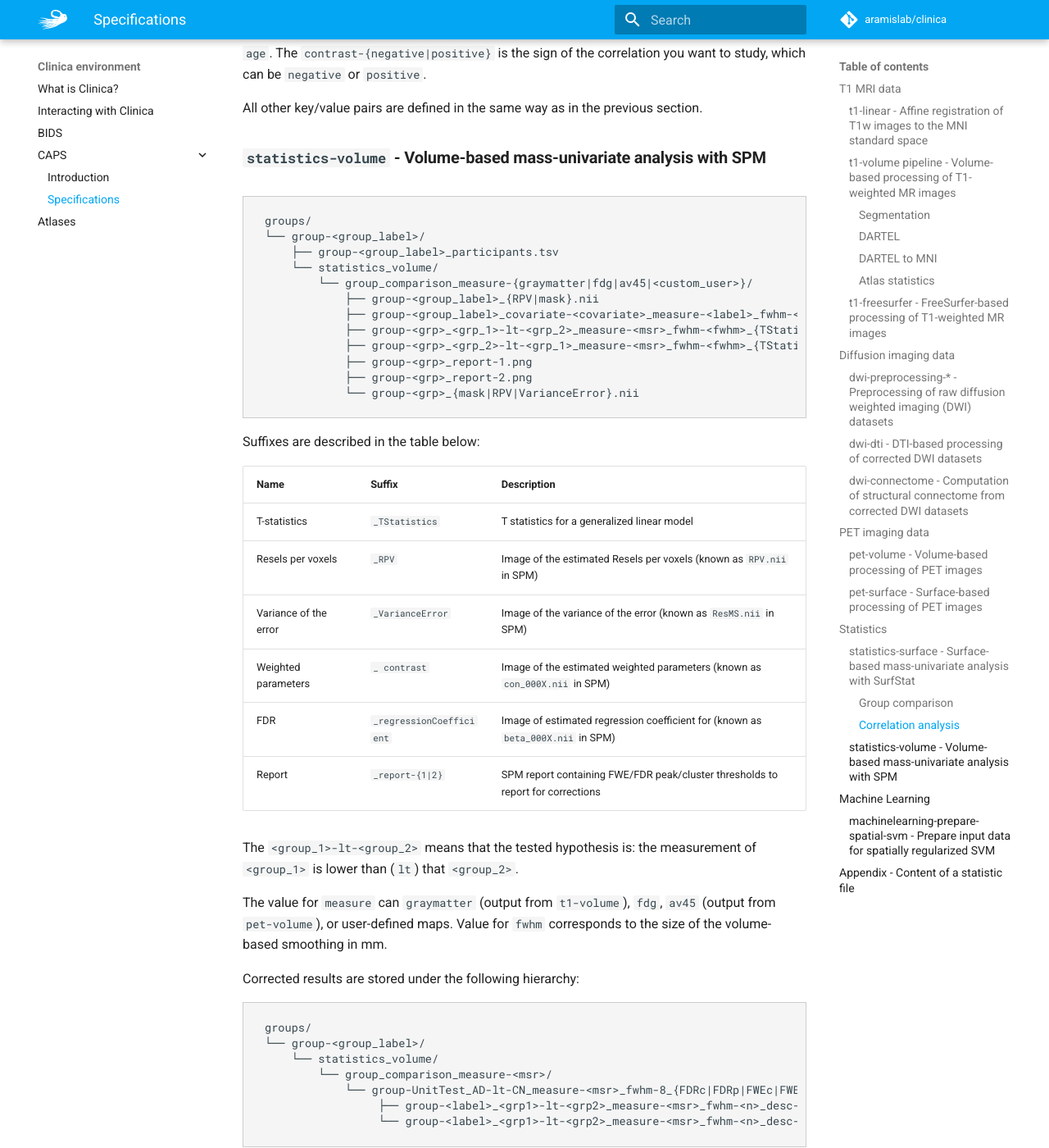
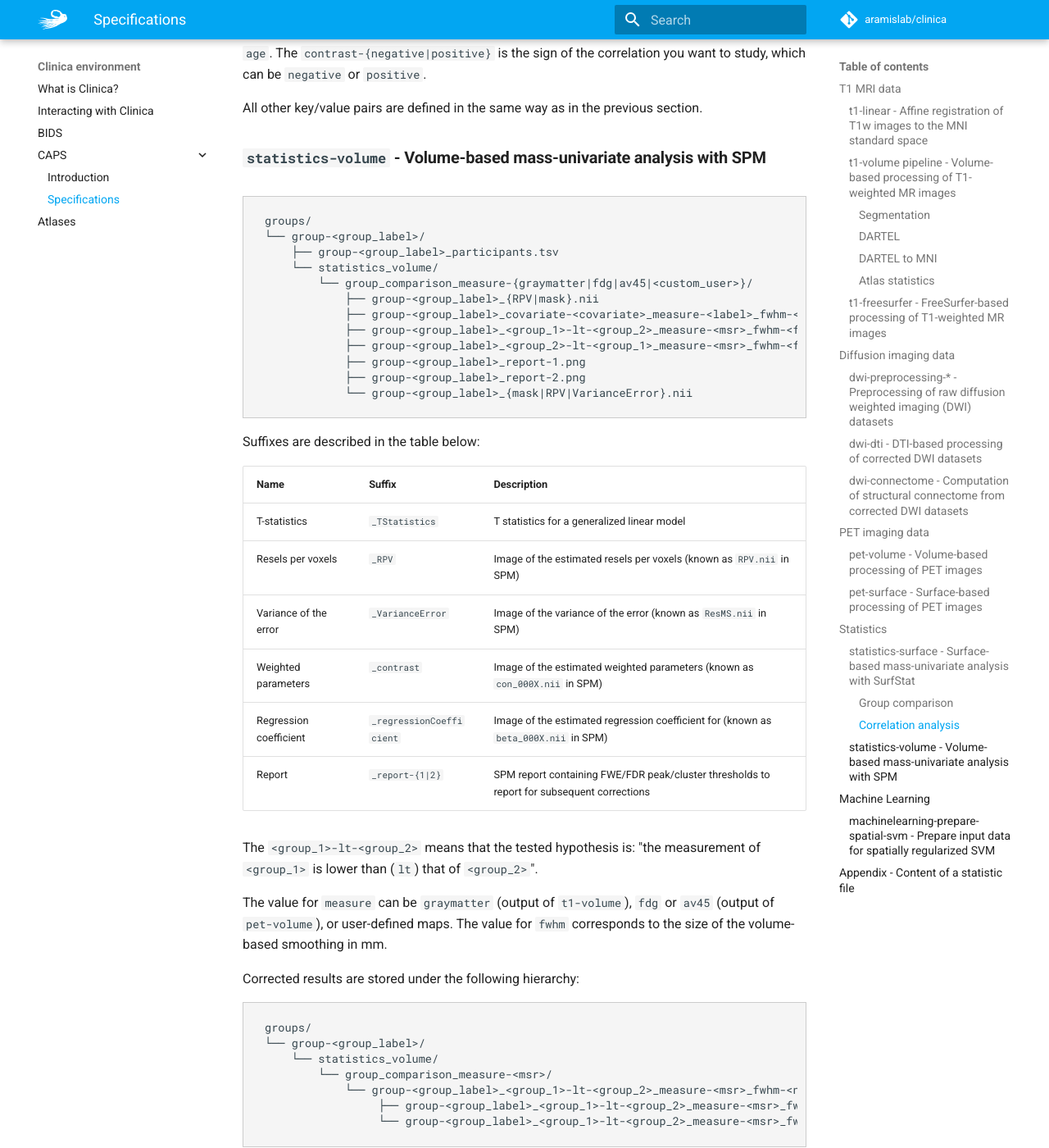
Before and after one commit to aramis-lab/clinica, an MkDocs documentation site: the page built from docs/CAPS/Specifications.md, in a window 1280 px wide and 1400 px high, scrolled down 10551 px. Shown: the whole window at 82% size. Built offline with MkDocs 1.6.1 and Material for MkDocs 9.7.7, drawn with Linux system fonts in a browser that asks for light colours; comment, search, counter and statistics services are not loaded; some of the changed text lies outside the part shown.

Commit message:
Review statistics-volume CAPS Specifications

````diff
--- a/docs/CAPS/Specifications.md
+++ b/docs/CAPS/Specifications.md
@@ -481,29 +481,28 @@
         └── group_comparison_measure-{graymatter|fdg|av45|<custom_user>}/
             ├── group-<group_label>_{RPV|mask}.nii
             ├── group-<group_label>_covariate-<covariate>_measure-<label>_fwhm-<label>_regressionCoefficient.nii
-            ├── group-<grp>_<grp_1>-lt-<grp_2>_measure-<msr>_fwhm-<fwhm>_{TStatistics|contrast}.nii
-            ├── group-<grp>_<grp_2>-lt-<grp_1>_measure-<msr>_fwhm-<fwhm>_{TStatistics|contrast}.nii
-            ├── group-<grp>_report-1.png
-            ├── group-<grp>_report-2.png
-            └── group-<grp>_{mask|RPV|VarianceError}.nii
+            ├── group-<group_label>_<group_1>-lt-<group_2>_measure-<msr>_fwhm-<fwhm>_{TStatistics|contrast}.nii
+            ├── group-<group_label>_<group_2>-lt-<group_1>_measure-<msr>_fwhm-<fwhm>_{TStatistics|contrast}.nii
+            ├── group-<group_label>_report-1.png
+            ├── group-<group_label>_report-2.png
+            └── group-<group_label>_{mask|RPV|VarianceError}.nii
 ```
 
 Suffixes are described in the table below:
 
-| Name                  | Suffix                   | Description |
-|-----------------------|--------------------------|-------------|
-| T-statistics          | `_TStatistics`           | T statistics for a generalized linear model|
-| Resels per voxels     | `_RPV`                   | Image of the estimated Resels per voxels (known as `RPV.nii` in SPM)|
-| Variance of the error | `_VarianceError`         | Image of the variance of the error (known as `ResMS.nii` in SPM)|
-| Weighted parameters   | `_ contrast`             | Image of the estimated weighted parameters (known as `con_000X.nii` in SPM) |
-| FDR                   | `_regressionCoefficient` | Image of estimated regression coefficient for <covariate> (known as `beta_000X.nii` in SPM)|
-| Report                | `_report-{1|2}`          | SPM report containing FWE/FDR peak/cluster thresholds to report for corrections|
+| Name                   | Suffix                   | Description |
+|------------------------|--------------------------|-------------|
+| T-statistics           | `_TStatistics`           | T statistics for a generalized linear model|
+| Resels per voxels      | `_RPV`                   | Image of the estimated resels per voxels (known as `RPV.nii` in SPM)|
+| Variance of the error  | `_VarianceError`         | Image of the variance of the error (known as `ResMS.nii` in SPM)|
+| Weighted parameters    | `_contrast`              | Image of the estimated weighted parameters (known as `con_000X.nii` in SPM) |
+| Regression coefficient | `_regressionCoefficient` | Image of the estimated regression coefficient for <covariate> (known as `beta_000X.nii` in SPM)|
+| Report                 | `_report-{1|2}`          | SPM report containing FWE/FDR peak/cluster thresholds to report for subsequent corrections|
 
 
+The `<group_1>-lt-<group_2>` means that the tested hypothesis is: "the measurement of `<group_1>` is lower than (`lt`) that of `<group_2>`".
 
-The `<group_1>-lt-<group_2>` means that the tested hypothesis is: the measurement of `<group_1>` is lower than (`lt`) that `<group_2>`.
-
-The value for `measure` can `graymatter` (output from `t1-volume`), `fdg`, `av45` (output from `pet-volume`), or user-defined maps. Value for `fwhm` corresponds to the size of the volume-based smoothing in mm.
+The value for `measure` can be `graymatter` (output of `t1-volume`), `fdg` or `av45` (output of `pet-volume`), or user-defined maps. The value for `fwhm` corresponds to the size of the volume-based smoothing in mm.
 
 Corrected results are stored under the following hierarchy:
 ```
@@ -511,15 +510,14 @@
 └── group-<group_label>/
     └── statistics_volume/
         └── group_comparison_measure-<msr>/
-            └── group-UnitTest_AD-lt-CN_measure-<msr>_fwhm-8_{FDRc|FDRp|FWEc|FWEc}
-                 ├── group-<label>_<grp1>-lt-<grp2>_measure-<msr>_fwhm-<n>_desc-{FDRc|FDRp|FWEc|FWEc}_axis-{x|y|z}_TStatistics.png
-                 └── group-<label>_<grp1>-lt-<grp2>_measure-<msr>_fwhm-<n>_desc-{FDRc|FDRp|FWEc|FWEc}_GlassBrain.png
+            └── group-<group_label>_<group_1>-lt-<group_2>_measure-<msr>_fwhm-<n>_{FDRc|FDRp|FWEc|FWEc}
+                 ├── group-<group_label>_<group_1>-lt-<group_2>_measure-<msr>_fwhm-<n>_desc-{FDRc|FDRp|FWEc|FWEc}_axis-{x|y|z}_TStatistics.png
+                 └── group-<group_label>_<group_1>-lt-<group_2>_measure-<msr>_fwhm-<n>_desc-{FDRc|FDRp|FWEc|FWEc}_GlassBrain.png
 ```
 
+`FWEp` (resp. `FDRp`) corresponds to correction for multiple comparisons with family-wise error (FWE) (resp. false discovery rate [FDR]) correction at the peak (=voxel) level with a statistical threshold of P < 0.05.
 
-`FWEp` (resp. `FDRp`) corresponds to correction for multiple comparisons with family-wise error (FWE) (resp. false discovery rate (FDR)) correction at the peak (=voxel) level with a statistical threshold of P < 0.05.
-
-`FWEc` (resp. `FDRc`) corresponds to correction for multiple comparisons with family-wise error (FWE) (resp. false discovery rate (FDR)) correction. A statistical threshold of P < 0.001 was first applied (height threshold). An extent threshold of P < 0.05 corrected for multiple comparisons was then applied at the cluster level.
+`FWEc` (resp. `FDRc`) corresponds to correction for multiple comparisons with family-wise error (FWE) (resp. false discovery rate [FDR]) correction. A statistical threshold of P < 0.001 was first applied (height threshold). An extent threshold of P < 0.05 corrected for multiple comparisons was then applied at the cluster level.
 
 
 ## Machine Learning
````
